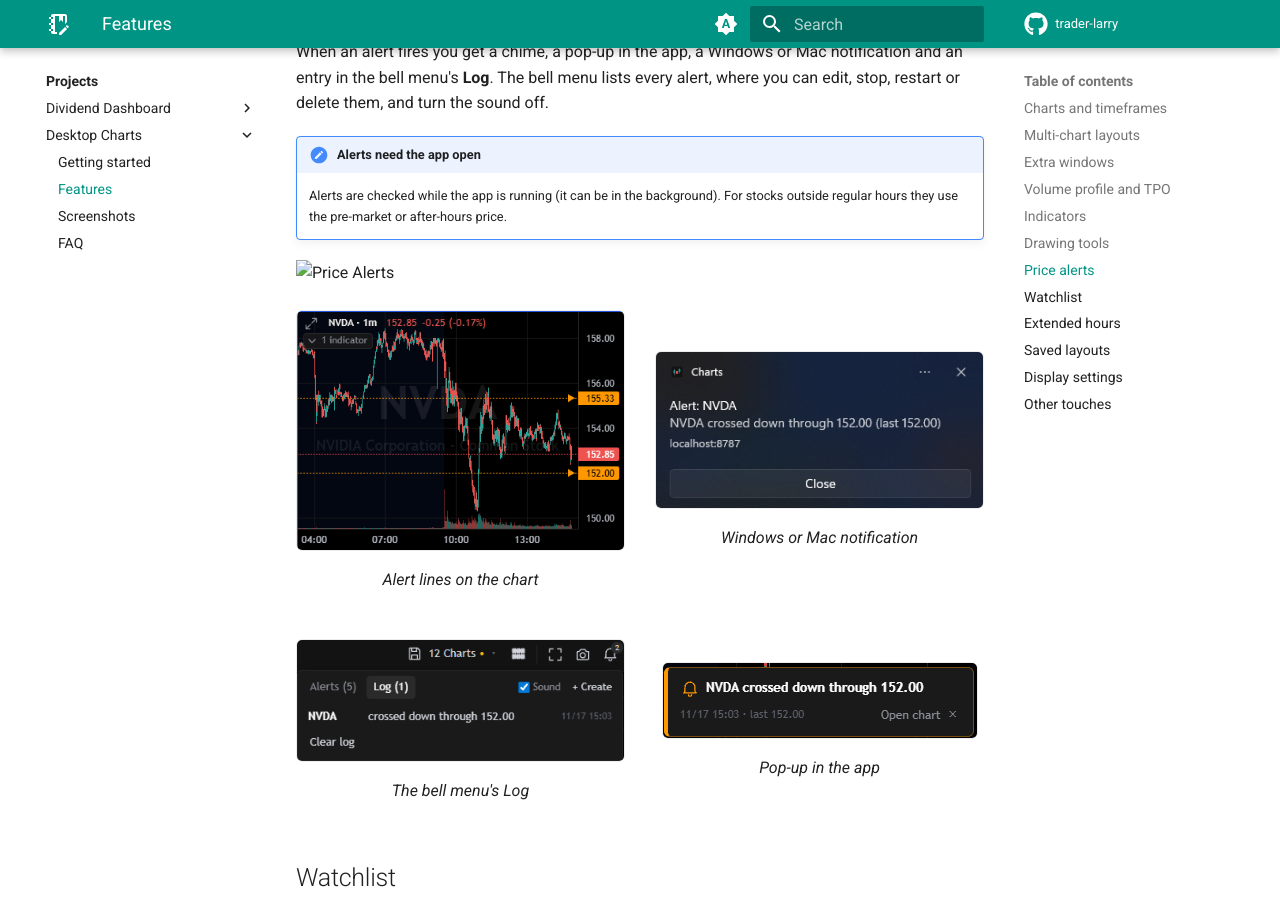
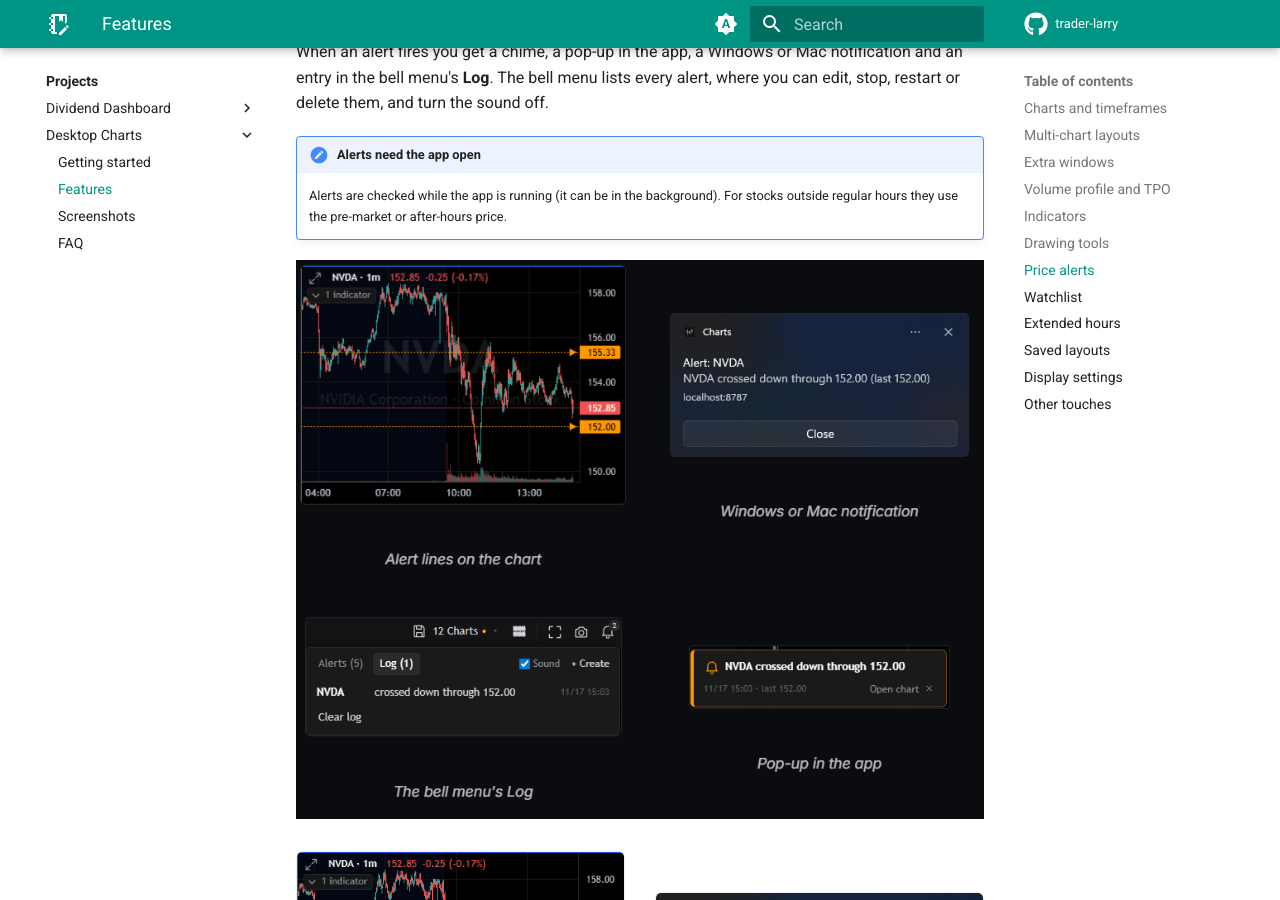
Before and after one commit to trader-larry/trader-larry.github.io, an MkDocs documentation site: the page built from docs/projects/desktop-charts/features.md, in a window 1280 px wide and 900 px high, scrolled down 3126 px. Built offline with MkDocs 1.6.1 and Material for MkDocs 9.7.7, drawn with Linux system fonts in a browser that asks for light colours.

Commit message:
testing images

```diff
--- a/docs/projects/desktop-charts/features.md
+++ b/docs/projects/desktop-charts/features.md
@@ -110,7 +110,7 @@ alert, where you can edit, stop, restart or delete them, and turn the sound off.
     Alerts are checked while the app is running (it can be in the background).
     For stocks outside regular hours they use the pre-market or after-hours price.
 
-![Price Alerts](<../../assets/images/c:/Users/larry/Documents/Claude Projects/trader-larry.github.io/docs/projects/desktop-charts/Screenshot 2026-11-17 154347.png>)
+![alt text](<../../assets/images/desktop-charts/Screenshot 2026-11-17 154347.png>)
 
 <div class="image-grid" markdown>
 
```
Also changed, not shown: docs/assets/images/alerts.png (deleted), docs/assets/images/desktop-charts/Screenshot 2026-11-17 154347.png (added).
